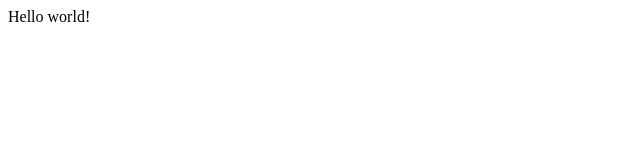
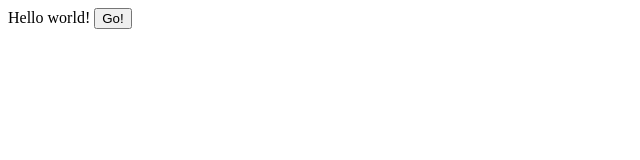
Before and after one commit to kuvopolis/hello_world, a plain HTML site: page index.html in a window 1280 px wide. Shown: the full height of the page, 0-640 px from the left. Drawn offline with Linux system fonts and the light colour scheme.

Commit message:
Update index.html

```diff
--- a/index.html
+++ b/index.html
@@ -1 +1,2 @@
 Hello world!
+<input type="button" value="Go!">
```
